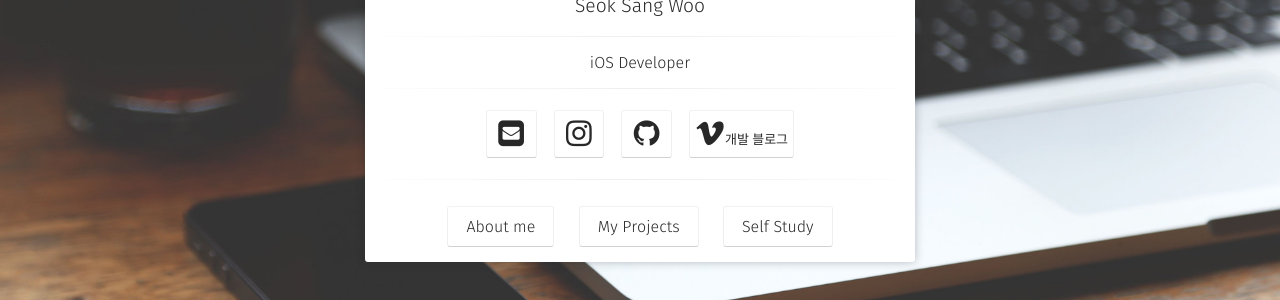
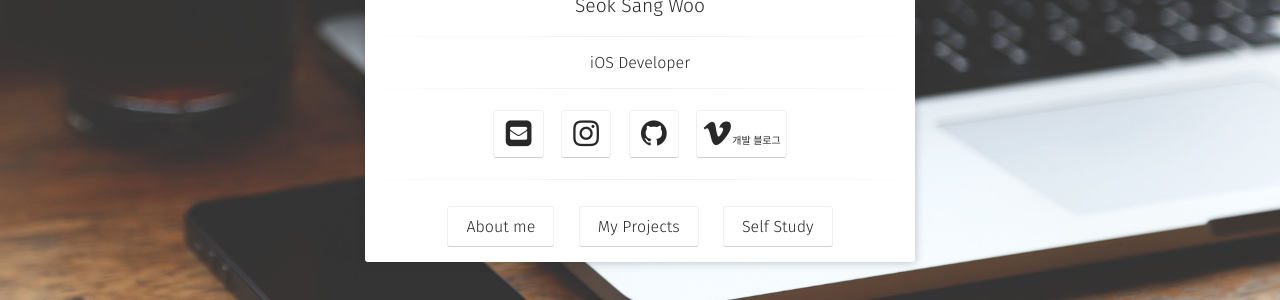
Before and after one commit to sangwoo24/sangwoo24.github.io, a Jekyll site: the page built from index.html, in a window 1280 px wide. Shown: the part 412-712 px from the top of the page. Built offline with Jekyll 4.4.1, drawn with Linux system fonts in a browser that asks for light colours; some web fonts are replaced.

Commit message:
Update social-links.html

```diff
--- a/_includes/social-links.html
+++ b/_includes/social-links.html
@@ -25,4 +25,4 @@
                         {% if site.keybase %}<a class="social-btn" href="https://keybase.io/{{ site.keybase }}" target="_blank" rel="noopener noreferrer"><i class="fa fa-fw fa-key"></i></a>{% endif %}
                         {% if site.xmpp %}<a class="social-btn" href="xmpp:{{ site.xmpp }}" target="_blank" rel="noopener noreferrer"><i class="fa fa-fw fa-lightbulb-o"></i></a>{% endif %}
                         {% if site.hackernews %}<a class="social-btn" href="https://news.ycombinator.com/user?id={{ site.hackernews }}" target="_blank" rel="noopener noreferrer"><i class="fa fa-fw fa-hacker-news"></i></a>{% endif %}
-                        {% if site.tistory %}<a class="social-btn" href="https://velog.io/@{{site.velog}}" target="_blank" rel="noopener noreferrer"><i class="fa fa-vimeo"><font size="2px">개발 블로그</font></h3></i></a>{% endif %}
+                        {% if site.tistory %}<a class="social-btn" href="https://velog.io/@{{site.velog}}" target="_blank" rel="noopener noreferrer"><i class="fa fa-vimeo"><font size="1px">개발 블로그</font></h3></i></a>{% endif %}
```
